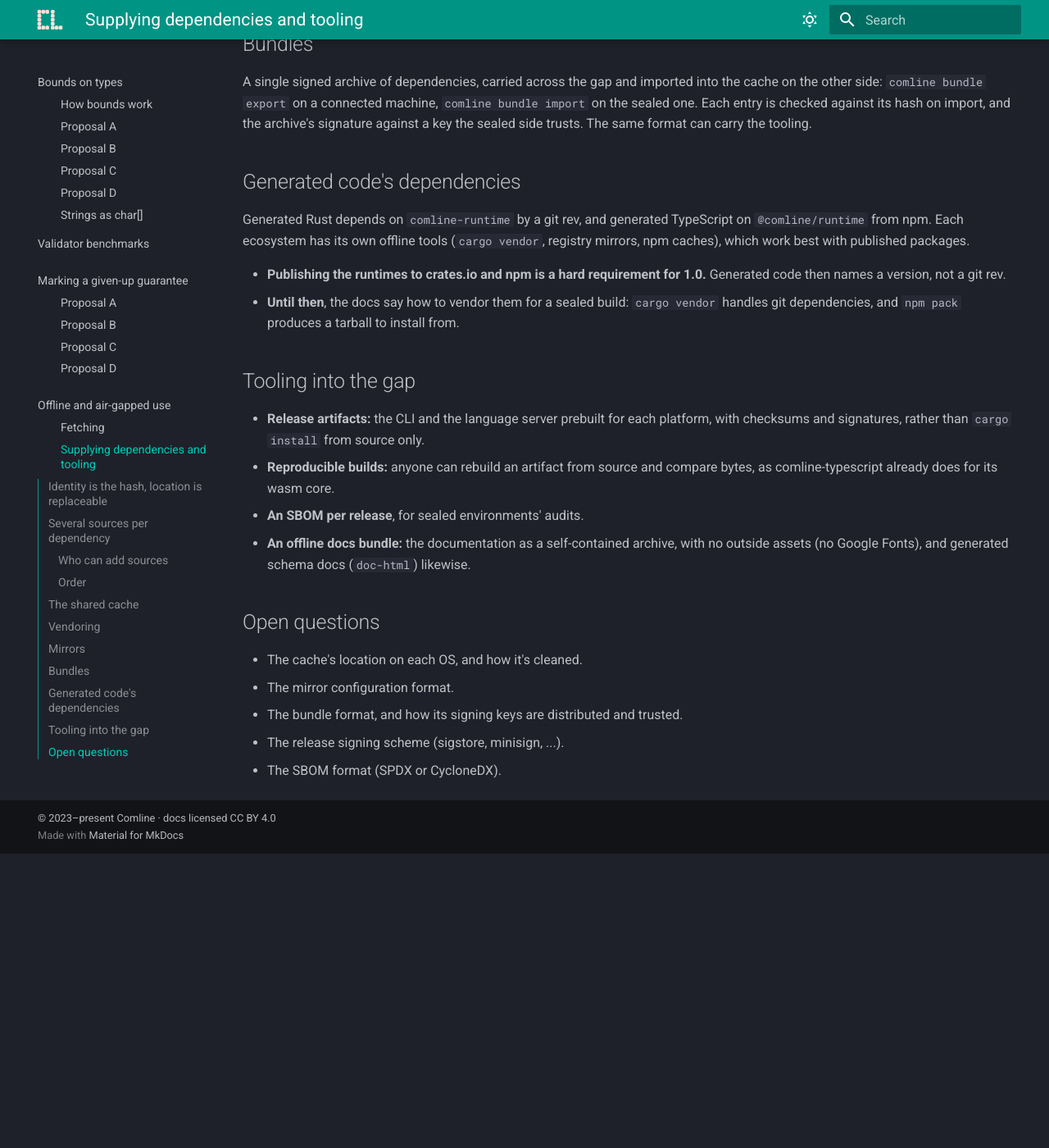
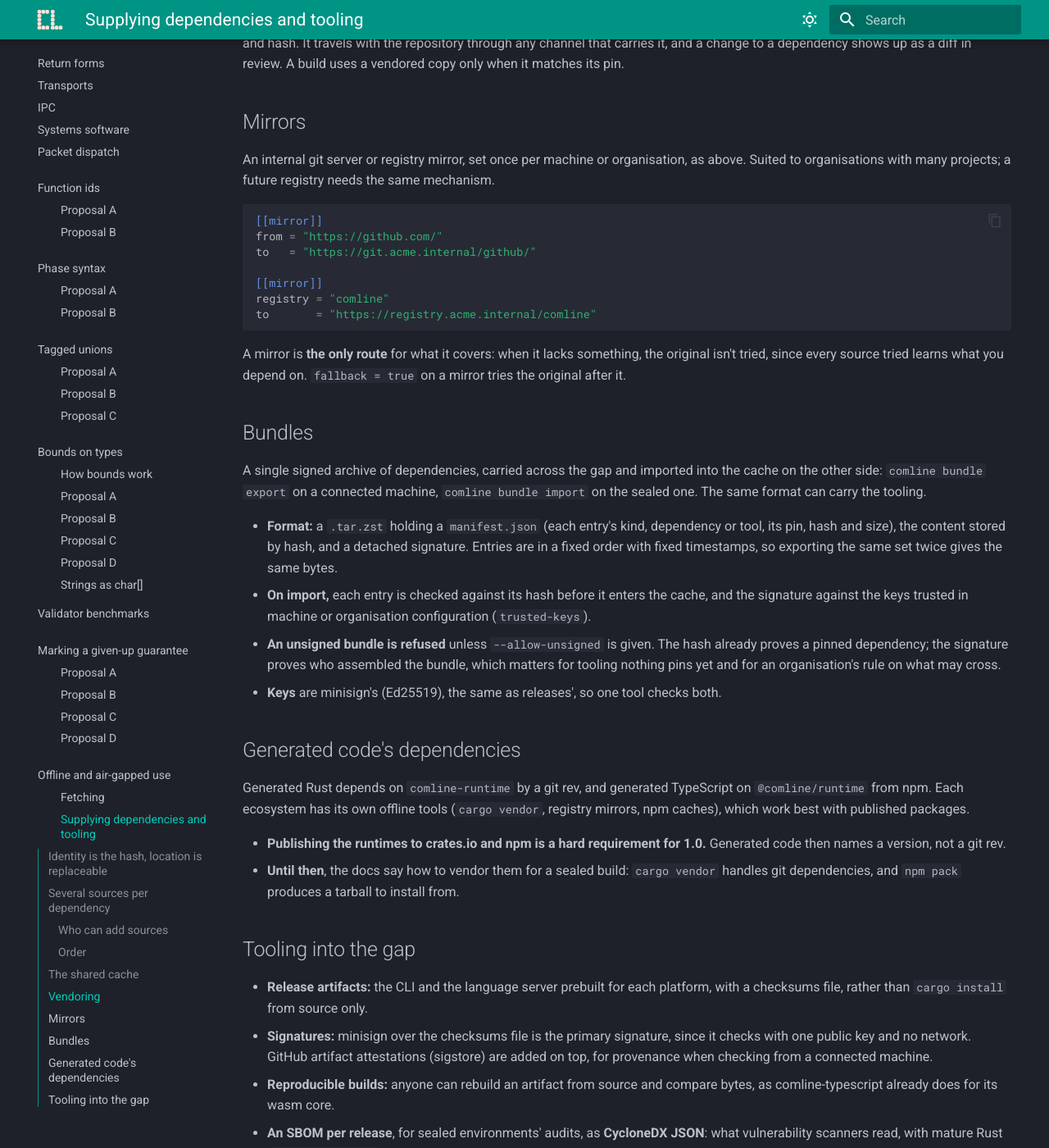
Before and after one commit to ComlineProject/docs, an MkDocs documentation site: the page built from docs/docs/proposals/offline/supply.md, in a window 1280 px wide and 1400 px high, scrolled down 1924 px. Shown: the whole window at 82% size. Built offline with MkDocs 1.6.1 and Material for MkDocs 9.7.7, drawn with Linux system fonts in a browser that asks for light colours; the version menu is left out; before the commit the page ends 2965 px from its top, so only the background shows below that; some of the changed text lies outside the part shown.

Commit message:
proposals/offline: settle where settings live, the cache, mirrors, bundles, signing and the SBOM
- Fetch policy lives in the project's comline.toml (committed, never frozen,
  only the root's read); offline, mirrors, the cache and trusted keys in
  layered machine and organisation config.
- A dependency's sources are never frozen.
- The cache uses the platform cache dir, can sit over a read-only
  organisation layer, and is never evicted automatically.
- A mirror is the only route unless fallback = true.
- Bundles are deterministic .tar.zst archives, signed with minisign keys;
  unsigned ones are refused without --allow-unsigned.
- Releases are signed with minisign over checksums, plus GitHub artifact
  attestations; the SBOM is CycloneDX JSON.

````diff
--- a/docs/docs/proposals/offline/supply.md
+++ b/docs/docs/proposals/offline/supply.md
@@ -41,13 +41,15 @@
 
 ### Who can add sources
 
-- **The package**, in its `config.idp`.
+- **The package**, in its `config.idp`. The list is **never frozen**: only the
+  identity (version or commit, and hash) is, so moving a repository or adding
+  a source is no new version.
 - **Machine or organisation configuration:** mirrors, as URL prefix rewrites
   (`https://github.com/` → `https://git.acme.internal/`) or sources put ahead
   of a package's own, without editing any package. Safe because the hash
   decides.
-- **The root package, for a transitive dependency,** when that dependency's
-  pin carries a hash: if C's only source is unreachable from your network and
+- **The root package, for a transitive dependency,** in its `comline.toml`,
+  when that dependency's pin carries a hash: if C's only source is unreachable from your network and
   the pin is in B's config, the root adds a source for C. It **adds, never
   replaces**: content other than what B pinned would change what is built,
   and possibly C's given-up guarantees. Replacing (a patch) is out of scope.
@@ -69,6 +71,17 @@
 reads from it. Projects on the same machine share what's been fetched, and a
 copy is checked against its hash on the way in.
 
+- **Where:** the platform's cache directory: `$XDG_CACHE_HOME/comline`
+  (`~/.cache/comline`) on Linux, `~/Library/Caches/comline` on macOS,
+  `%LOCALAPPDATA%\comline\cache` on Windows. `COMLINE_CACHE`, or `cache-dir`
+  in machine configuration, moves it.
+- **A read-only layer underneath:** an organisation can provision a shared
+  cache (`/opt/comline/cache`, say) that every user reads and none writes,
+  which suits a sealed network.
+- **Cleaning is never automatic:** evicting silently could break a machine
+  that has since gone offline. `comline cache list` shows what's there, and
+  `comline cache prune` cleans by age or size.
+
 ## Vendoring
 
 `comline vendor` writes every dependency a package needs, transitive ones
@@ -83,13 +96,40 @@
 organisation, as above. Suited to organisations with many projects; a future
 registry needs the same mechanism.
 
+```toml
+[[mirror]]
+from = "https://github.com/"
+to   = "https://git.acme.internal/github/"
+
+[[mirror]]
+registry = "comline"
+to       = "https://registry.acme.internal/comline"
+```
+
+A mirror is **the only route** for what it covers: when it lacks something,
+the original isn't tried, since every source tried learns what you depend on.
+`fallback = true` on a mirror tries the original after it.
+
 ## Bundles
 
 A single signed archive of dependencies, carried across the gap and imported
 into the cache on the other side: `comline bundle export` on a connected
-machine, `comline bundle import` on the sealed one. Each entry is checked
-against its hash on import, and the archive's signature against a key the
-sealed side trusts. The same format can carry the tooling.
+machine, `comline bundle import` on the sealed one. The same format can carry
+the tooling.
+
+- **Format:** a `.tar.zst` holding a `manifest.json` (each entry's kind,
+  dependency or tool, its pin, hash and size), the content stored by hash,
+  and a detached signature. Entries are in a fixed order with fixed
+  timestamps, so exporting the same set twice gives the same bytes.
+- **On import,** each entry is checked against its hash before it enters the
+  cache, and the signature against the keys trusted in machine or
+  organisation configuration (`trusted-keys`).
+- **An unsigned bundle is refused** unless `--allow-unsigned` is given. The
+  hash already proves a pinned dependency; the signature proves who
+  assembled the bundle, which matters for tooling nothing pins yet and for
+  an organisation's rule on what may cross.
+- **Keys** are minisign's (Ed25519), the same as releases', so one tool checks
+  both.
 
 ## Generated code's dependencies
 
@@ -107,19 +147,17 @@
 ## Tooling into the gap
 
 - **Release artifacts:** the CLI and the language server prebuilt for each
-  platform, with checksums and signatures, rather than `cargo install` from
-  source only.
+  platform, with a checksums file, rather than `cargo install` from source
+  only.
+- **Signatures:** minisign over the checksums file is the primary signature,
+  since it checks with one public key and no network. GitHub artifact
+  attestations (sigstore) are added on top, for provenance when checking from
+  a connected machine.
 - **Reproducible builds:** anyone can rebuild an artifact from source and
   compare bytes, as comline-typescript already does for its wasm core.
-- **An SBOM per release**, for sealed environments' audits.
+- **An SBOM per release**, for sealed environments' audits, as **CycloneDX
+  JSON**: what vulnerability scanners read, with mature Rust
+  (`cargo-cyclonedx`) and npm tooling. SPDX can follow if someone needs it.
 - **An offline docs bundle:** the documentation as a self-contained archive,
   with no outside assets (no Google Fonts), and generated schema docs
   (`doc-html`) likewise.
-
-## Open questions
-
-- The cache's location on each OS, and how it's cleaned.
-- The mirror configuration format.
-- The bundle format, and how its signing keys are distributed and trusted.
-- The release signing scheme (sigstore, minisign, ...).
-- The SBOM format (SPDX or CycloneDX).
````
Also changed, not shown: docs/docs/proposals/offline/fetching.md (+15 -6 lines), docs/docs/proposals/offline/index.md (+13 -8 lines).
